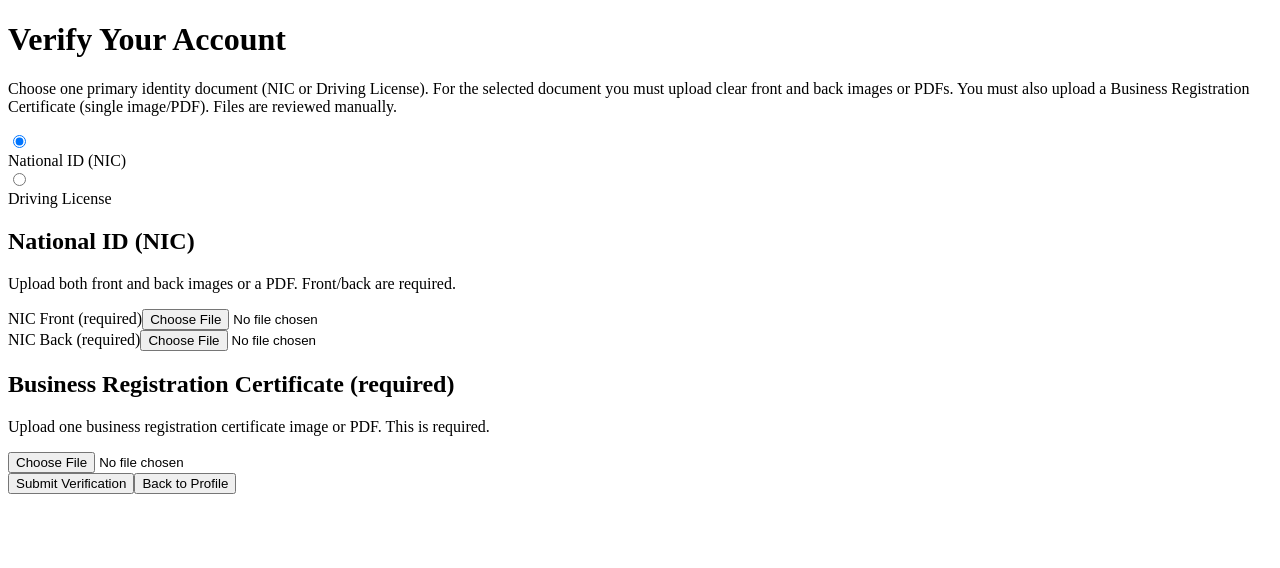
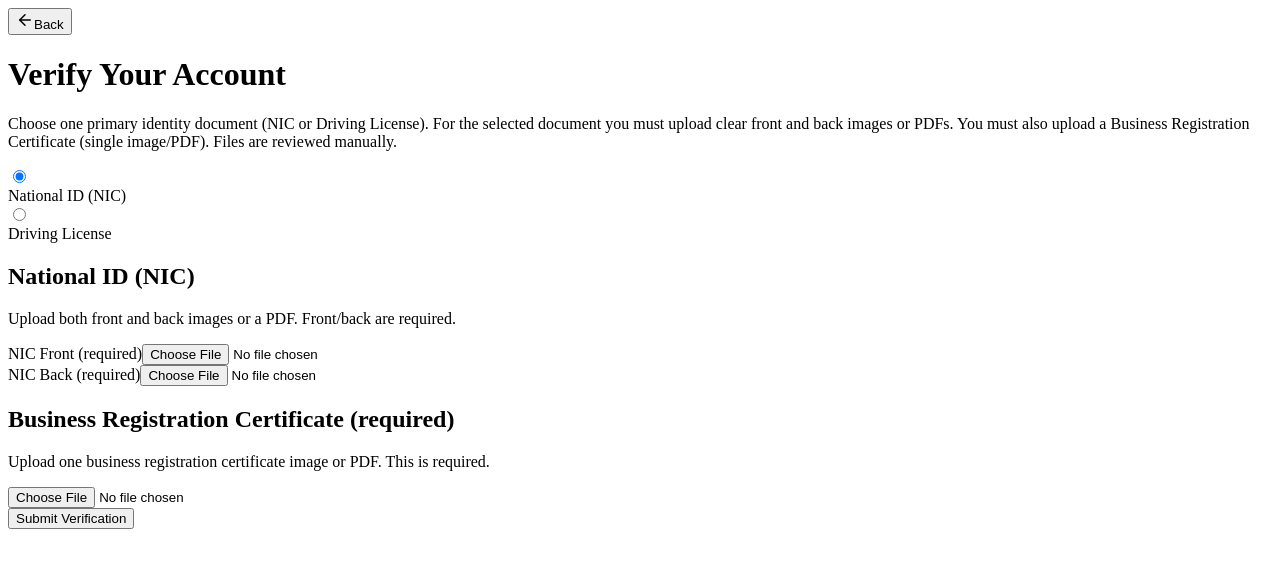
Before and after one commit to lakshannaveen/Final-Year-Frontend, a Next.js app: page /Verify in a window 1280 px wide. Shown: the top 568 px of the page. Built offline with nearby package versions, Linux system fonts and the light colour scheme; no server answers.

Commit message:
Update Verify.tsx

```diff
--- a/src/pages/Verify.tsx
+++ b/src/pages/Verify.tsx
@@ -1,5 +1,6 @@
 "use client";
 import React, { useEffect, useRef, useState } from "react";
+import { ArrowLeft } from "lucide-react";
 
 interface VerifyProps {
   setCurrentView: (view: string) => void;
@@ -180,7 +181,19 @@ export default function Verify({ setCurrentView }: VerifyProps) {
 
   return (
     <div className="min-h-screen bg-gradient-to-br from-green-50 to-emerald-50 py-6 px-4 flex items-center justify-center">
-      <div className="w-full max-w-3xl bg-white rounded-2xl shadow-lg border border-green-100 p-8">
+      <div className="w-full max-w-3xl">
+        {/* Top-left back button (matches profile style) */}
+        <div className="mb-4 flex items-center">
+          <button
+            onClick={() => setCurrentView("profile")}
+            className="flex items-center text-green-700 font-semibold hover:text-green-800 transition-colors px-3 py-2 rounded-lg hover:bg-green-100"
+          >
+            <ArrowLeft size={18} className="mr-2" />
+            Back
+          </button>
+        </div>
+
+        <div className="bg-white rounded-2xl shadow-lg border border-green-100 p-8">
           <h1 className="text-2xl font-bold text-green-800 mb-2">Verify Your Account</h1>
           <p className="text-gray-700 mb-6">
             Choose one primary identity document (NIC or Driving License). For the selected document you must upload clear front and back images or PDFs.
@@ -353,14 +366,6 @@ export default function Verify({ setCurrentView }: VerifyProps) {
                 >
                   {submitting ? "Submitting..." : "Submit Verification"}
                 </button>
-
-              <button
-                type="button"
-                onClick={() => setCurrentView("profile")}
-                className="px-4 py-2 bg-white text-green-700 rounded-lg border border-green-200 hover:bg-green-50 transition"
-              >
-                Back to Profile
-              </button>
               </div>
 
               <div className="text-right">
@@ -371,5 +376,6 @@ export default function Verify({ setCurrentView }: VerifyProps) {
           </form>
         </div>
       </div>
+    </div>
   );
 }
```
Lines whose indentation alone changed are shown as unchanged.
